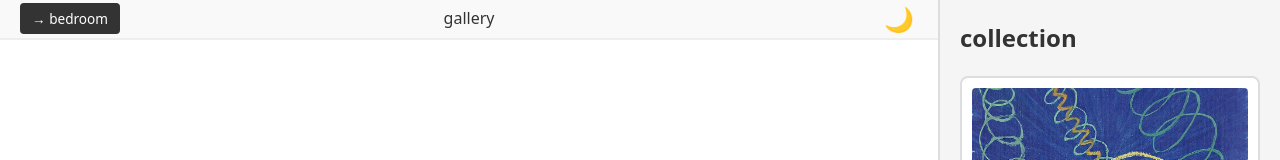
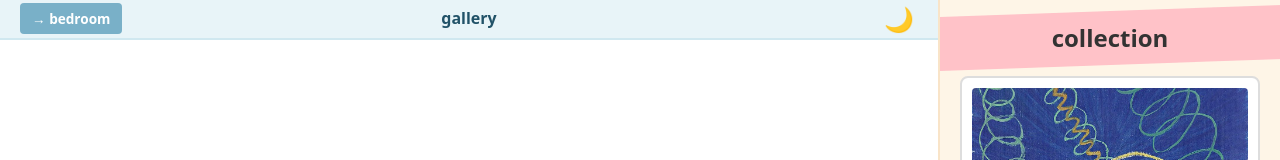
Before and after one commit to alinaf/gallery-wall, a React (Vite) app: page / in a window 1280 px wide. Shown: the top 160 px of the page. Built offline with nearby package versions, Linux system fonts and the light colour scheme.

Commit message:
Update colors

```diff
--- a/src/App.css
+++ b/src/App.css
@@ -1,3 +1,16 @@
+* {
+  outline: none;
+  -webkit-tap-highlight-color: transparent;
+}
+
+*:focus {
+  outline: none;
+}
+
+button:focus {
+  outline: none;
+}
+
 .app {
   display: flex;
   height: 100vh;
@@ -10,10 +23,10 @@
 .menu {
   width: 300px;
   min-width: 300px;
-  background: #f5f5f5;
+  background: #fef5e7;
   padding: 20px;
   overflow-y: auto;
-  border-left: 2px solid #ddd;
+  border-left: 2px solid #f9e4c8;
   order: 2;
   flex-shrink: 0;
 }
@@ -22,6 +35,24 @@
   margin-top: 0;
   color: #333;
   font-size: 1.5rem;
+  position: relative;
+  display: inline-block;
+  z-index: 1;
+  width: 100%;
+  text-align: center;
+}
+
+.menu h2::before {
+  content: '';
+  position: absolute;
+  top: 50%;
+  left: 50%;
+  transform: translate(-50%, -50%) rotate(-2deg);
+  width: 130%;
+  height: 150%;
+  background: rgba(255, 182, 193, 0.8);
+  z-index: -1;
+  pointer-events: none;
 }
 
 .artwork-list {
@@ -147,14 +178,14 @@
   justify-content: center;
   gap: 15px;
   padding: 10px 20px;
-  background: #f9f9f9;
-  border-bottom: 2px solid #eee;
+  background: #e8f4f8;
+  border-bottom: 2px solid #d0e8f0;
   position: relative;
 }
 
 .room-nav {
   padding: 6px 12px;
-  background: #333;
+  background: #79b0c8;
   color: #fff;
   border: none;
   border-radius: 4px;
@@ -163,17 +194,18 @@
   transition: background 0.2s;
   position: absolute;
   left: 20px;
+  font-weight: bold;
 }
 
 .room-nav:hover {
-  background: #555;
+  background: #1b4c61;
 }
 
 .room-header h1 {
   margin: 0;
-  color: #333;
+  color: #215268;
   font-size: 1rem;
-  font-weight: normal;
+  font-weight: bold;
 }
 
 .dark-mode-toggle {
@@ -533,12 +565,16 @@
 }
 
 body.dark-mode .menu {
-  background: #2a2a2a;
-  border-left-color: #444;
+  background: #ad9bb0;
+  border-left-color: #7b5781;
 }
 
 body.dark-mode .menu h2 {
-  color: #e0e0e0;
+  color: #ebddef;
+}
+
+body.dark-mode .menu h2::before {
+  background: #84618b;
 }
 
 body.dark-mode .artwork-item {
@@ -577,16 +613,16 @@
 }
 
 body.dark-mode .room-header {
-  background: #2a2a2a;
-  border-bottom-color: #444;
+  background: #b9cd84;
+  border-bottom-color: #758648;
 }
 
 body.dark-mode .room-header h1 {
-  color: #e0e0e0;
+  color: #1a1a1a;
 }
 
 body.dark-mode .room-nav {
-  background: #e0e0e0;
+  background: #96af53;
   color: #1a1a1a;
 }
 
```
